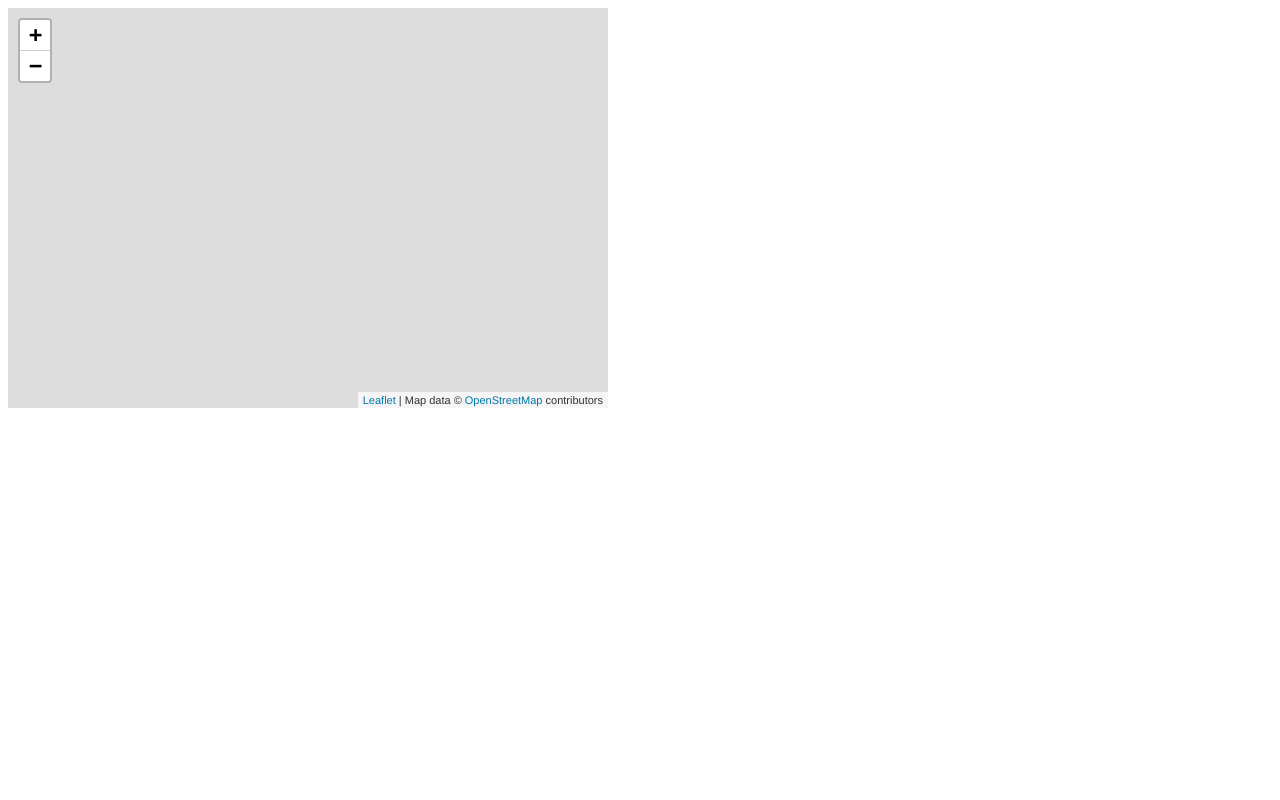
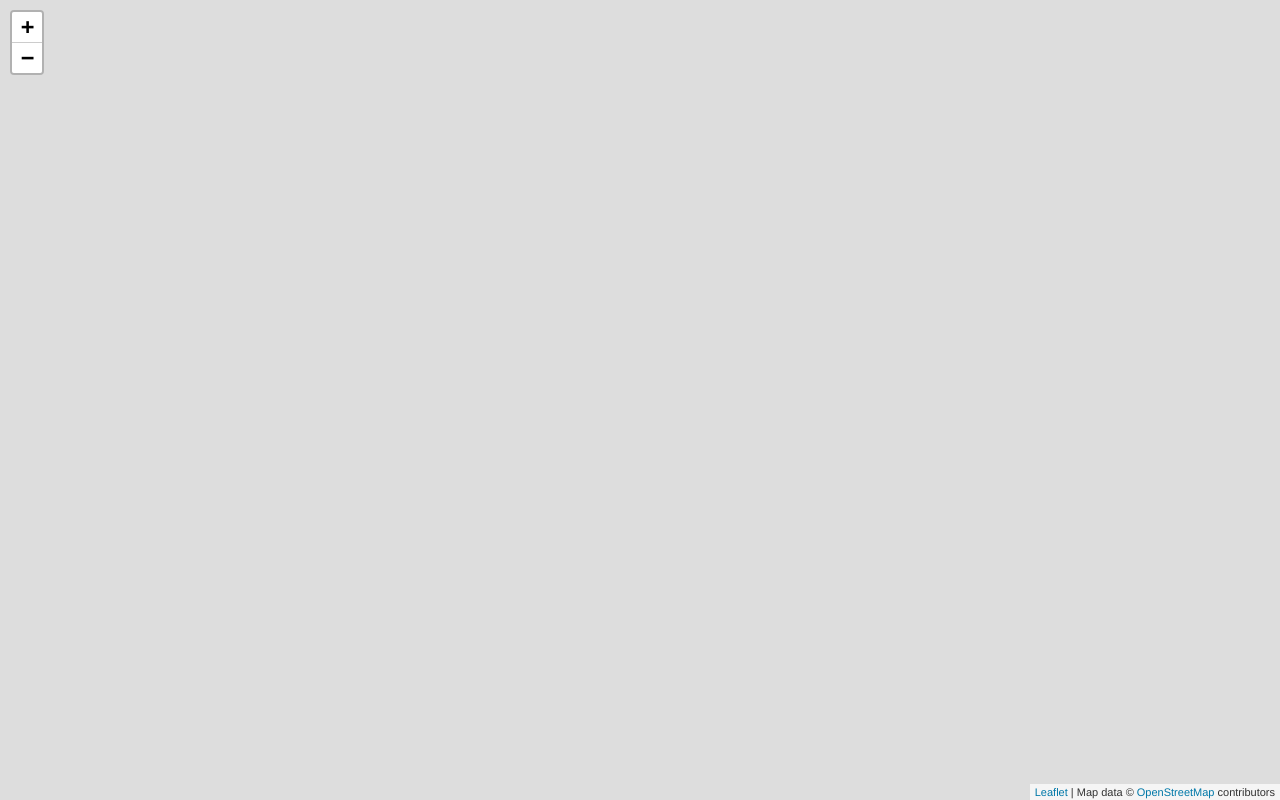
Before and after one commit to Wayfapper/website, a Symfony app: template templates/map/index.html.twig in a window 1280 px wide. Run offline with Twig, Linux system fonts and the light colour scheme; the template is opened without the code that fills it, so the values that code supplies are empty; some libraries are stand-ins or nearby versions.

Commit message:
[map/basic] make the map fullsize

```diff
--- a/templates/map/index.html.twig
+++ b/templates/map/index.html.twig
@@ -4,6 +4,16 @@
 
 {% block stylesheets %}
     <link rel="stylesheet" href="./css/leaflet.css">
+    <style>
+        body {
+            padding: 0;
+            margin: 0;
+        }
+        html, body, #map {
+            height: 100%;
+            width: 100vw;
+        }
+    </style>
 {% endblock %}
 
 {% block javascripts %}
@@ -11,20 +21,18 @@
 {% endblock %}
 
 {% block body %}
-    <div id="mapid" style="width: 600px; height: 400px;"></div>
+    <div id="map"></div>
 {% endblock %}
 
 
 {% block javascripts_footer %}
     <script>
 
-        var mymap = L.map('mapid').setView([53.548, 10.236], 13);
+        var mymap = L.map('map').setView([53.548, 10.236], 13);
 
         L.tileLayer('{{ tile_server }}', {
-            maxZoom: 20,
+            maxZoom: 19,
             attribution: 'Map data &copy; <a href="https://www.openstreetmap.org/copyright">OpenStreetMap</a> contributors',
-            tileSize: 512,
-            zoomOffset: -1,
         }).addTo(mymap);
 
     </script>
```
